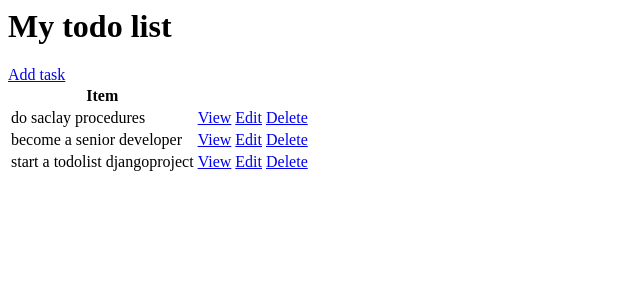
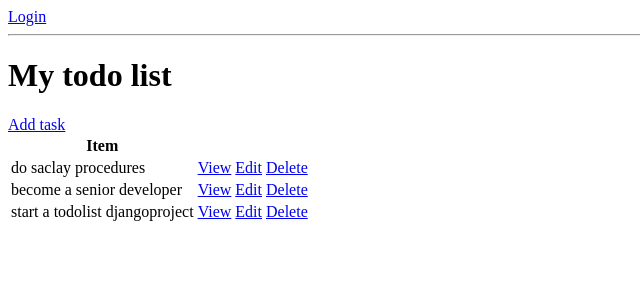
Before and after one commit to dihias/todo_list, a Django app: page / in a window 1280 px wide. Shown: the top 300 px of the page, without its empty margins (0-640 px from the left). Run offline with Django 4.2, Linux system fonts and the light colour scheme; data comes from the database, SQL or seed files in the repository; both versions use the stored data as it was after the commit.

Commit message:
login/logout

```diff
--- /dev/null
+++ b/base/templates/base/login.html
@@ -0,0 +1,6 @@
+<h1>Login</h1>
+<form method="POST">
+    {% csrf_token %}
+    {{form.as_p}}
+    <input class="button" type="submit" value="Login">
+</form>
--- a/base/templates/base/task_list.html
+++ b/base/templates/base/task_list.html
@@ -1,3 +1,21 @@
+
+<!-- see if ther is an authenticated user -->
+{% if request.user.is_authenticated %}
+<!--  name of that user -->
+
+<p>{{request.user}}</p>
+<a href="{% url 'logout' %}">Logout</a>
+
+{% else %}
+
+<a href="{% url 'login' %}">Login</a>
+
+
+{% endif %}
+
+
+<hr>
+
 <h1>My todo list</h1>
 <a href="{% url 'task-create' %}">Add task</a>
 <table>
--- a/base/urls.py
+++ b/base/urls.py
@@ -1,8 +1,13 @@
 from django.urls import path
 
-from .views import  TaskList, TaskCreate,TaskDetail, TaskUpdate, TaskDelete
+from .views import  TaskList, TaskCreate,TaskDetail, TaskUpdate, TaskDelete, CustomLoginView
+from django.contrib.auth.views import LogoutView
 
 urlpatterns = [
+
+path('logout/', LogoutView.as_view(next_page = 'login'), name='logout'),
+
+path('login/', CustomLoginView.as_view(), name='login'),
 
 path('task/<int:pk>/',TaskDetail.as_view(),name = "task"),
 
@@ -16,6 +21,6 @@ path('task-delete/<int:pk>/',TaskDelete.as_view(),name = "task-delete"),
 #we put an umpty string for the first argument so this url will be our base url
 #for the 2nd argument we can't use a class directly, so we calla function inside the class
 #the 3rd argument is the name of the view in the url 'url pattern'
-    path('',TaskList.as_view(), name="tasks"),
-    path('task-create',TaskCreate.as_view(), name="task-create"),
+path('',TaskList.as_view(), name="tasks"),
+path('task-create',TaskCreate.as_view(), name="task-create"),
 ]
--- a/base/views.py
+++ b/base/views.py
@@ -1,3 +1,4 @@
+import imp
 from django.shortcuts import render
 from django.views.generic.list import ListView
 
@@ -6,6 +7,7 @@ from django.urls import reverse_lazy
 
 from django.views.generic.detail import DetailView
 from django.views.generic.edit import CreateView, UpdateView, DeleteView
+from django.contrib.auth.views import LoginView
 
 #to redirect to some pageor some part of a page
 from django.urls import reverse_lazy
@@ -13,6 +15,16 @@ from django.urls import reverse_lazy
 
 
 # Create your views here.
+
+class CustomLoginView(LoginView):
+    template_name = 'base/login.html'
+    fields = '__all__'
+    redirect_authenticated_user = True
+
+    def get_success_url(self):
+        return reverse_lazy('tasks')
+
+
 
 class TaskDetail(DetailView):
     model = Task
```
Also changed, not shown: db.sqlite3.
